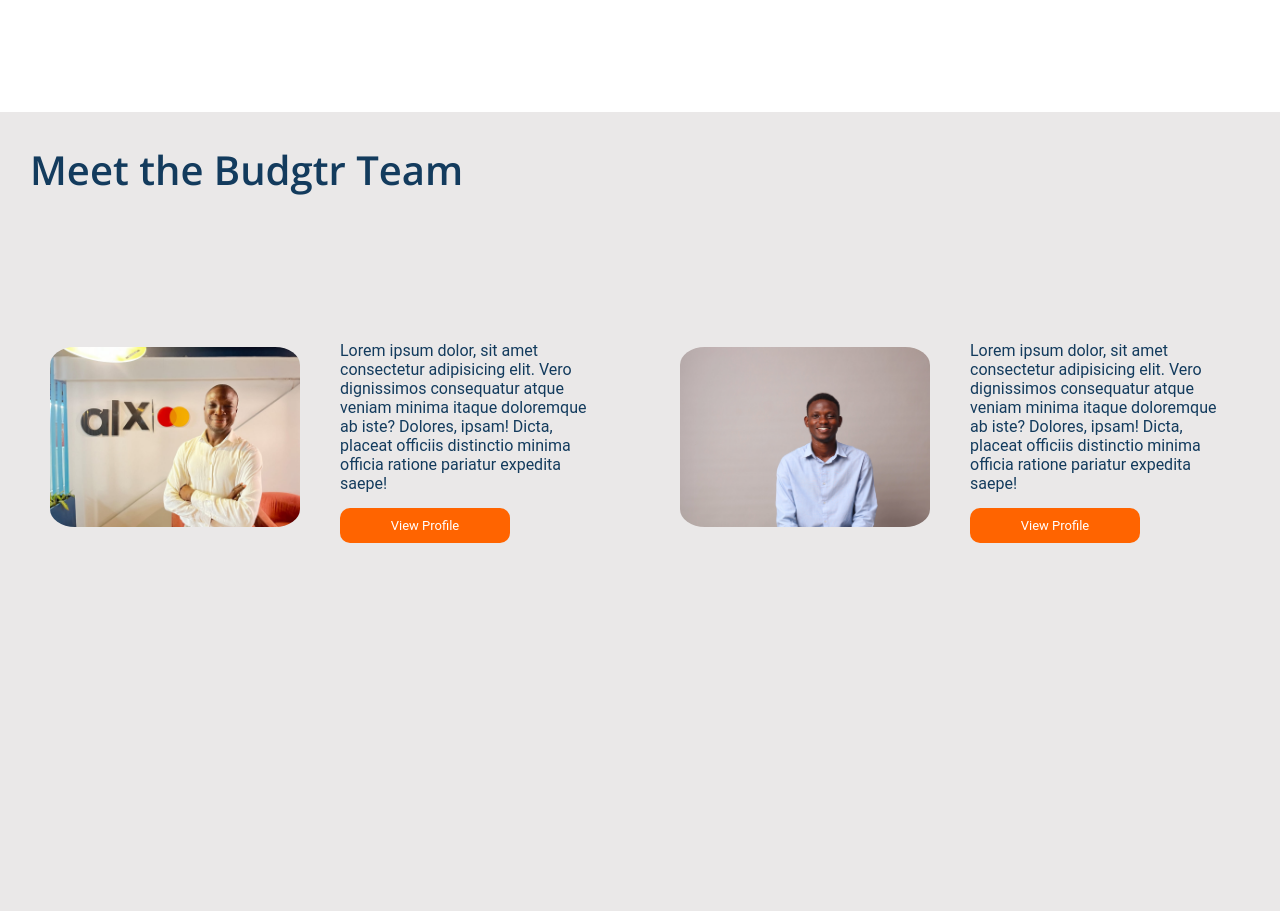
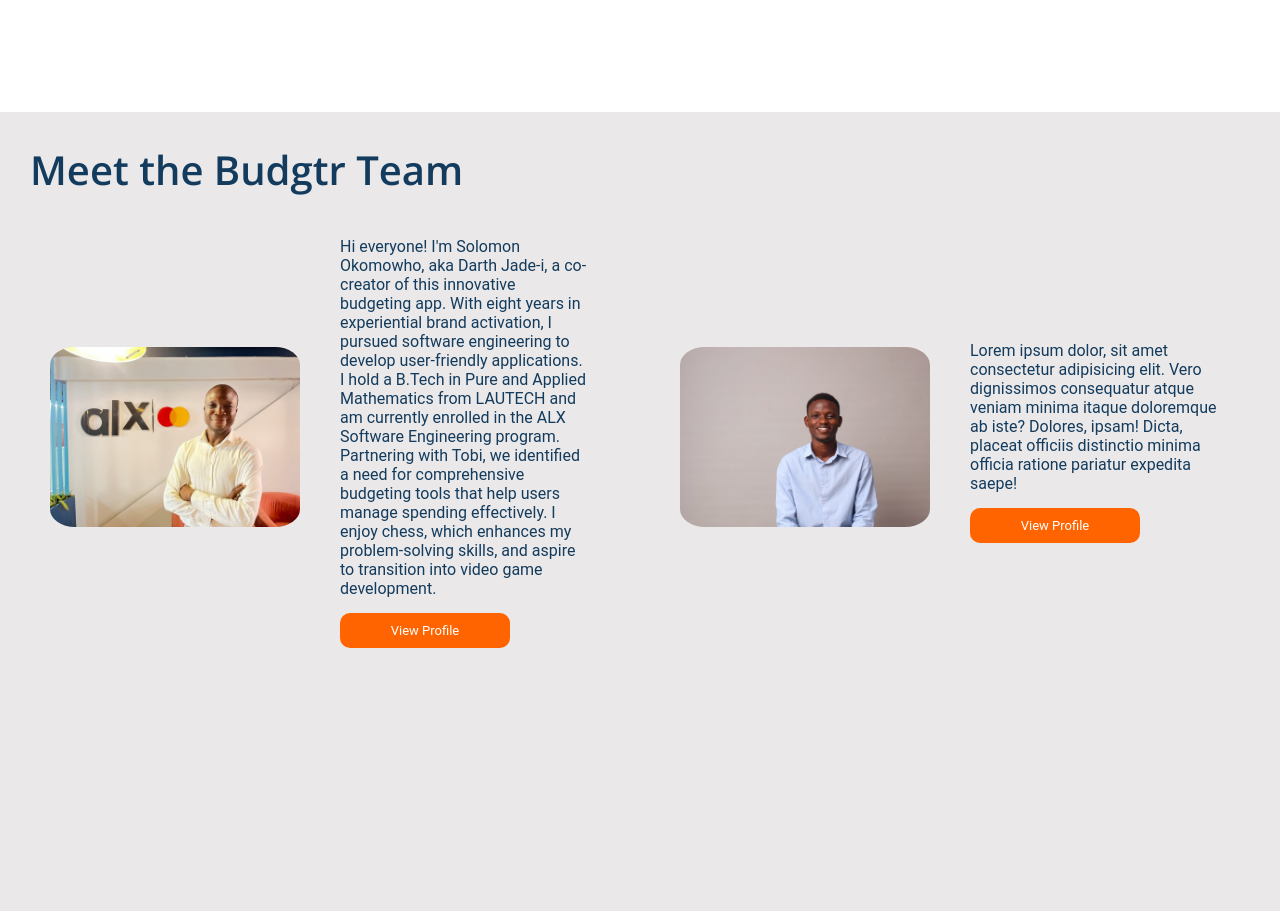
Before and after one commit to Budgtr/Budgtr-Frontend, a Flask app: page / in a window 1280 px wide; the page is wider, and only the part inside the window is pictured. Shown: the part 2468-3379 px from the top of that part. Run offline with Flask 3, Linux system fonts and the light colour scheme.

Commit message:
created: darth_branch a new branch 	modified:   static/css/form.css 	modified:   templates/index.html

```diff
--- a/templates/index.html
+++ b/templates/index.html
@@ -100,10 +100,10 @@ Home
                 <img src="{{ url_for('static', filename='img/Solomon.jpeg') }}">
             </div>
             <div class="profile-text">
-                <p>
-                    Lorem ipsum dolor, sit amet consectetur adipisicing elit. Vero dignissimos consequatur atque veniam minima itaque doloremque ab iste? Dolores, ipsam! Dicta, placeat officiis distinctio minima officia ratione pariatur expedita saepe!
-                </p>
-                <a href="">View Profile</a>
+              <p>
+		Hi everyone! I'm Solomon Okomowho, aka Darth Jade-i, a co-creator of this innovative budgeting app. With eight years in experiential brand activation, I pursued software engineering to develop user-friendly applications. I hold a B.Tech in Pure and Applied Mathematics from LAUTECH and am currently enrolled in the ALX Software Engineering program. Partnering with Tobi, we identified a need for comprehensive budgeting tools that help users manage spending effectively. I enjoy chess, which enhances my problem-solving skills, and aspire to transition into video game development.
+	      </p>
+                <a href="https://linktr.ee/Solomon_Okomowho">View Profile</a>
             </div>
         </div>
         <div class="profile_card">
```
Also changed, not shown: static/css/form.css (line endings or trailing spaces).
